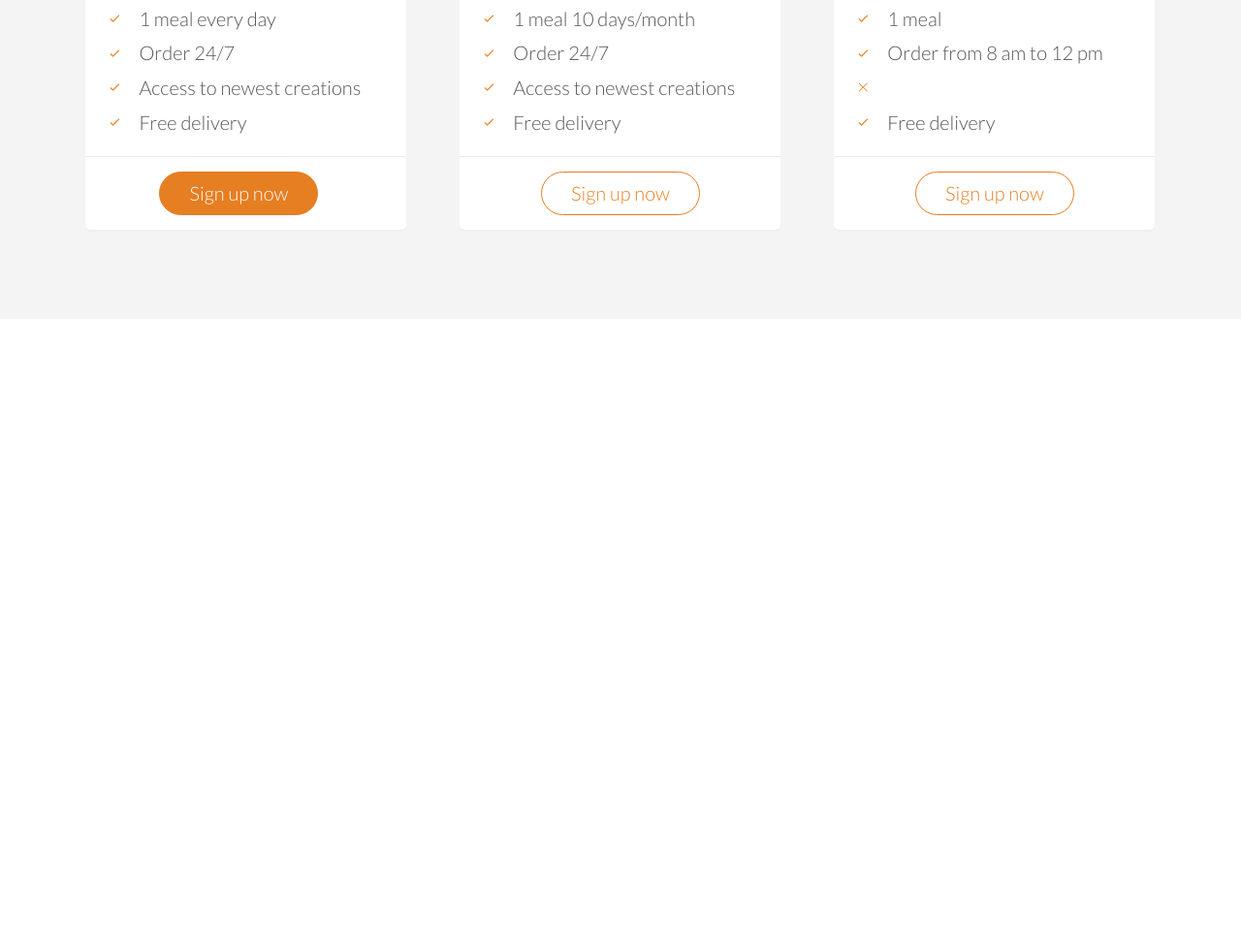
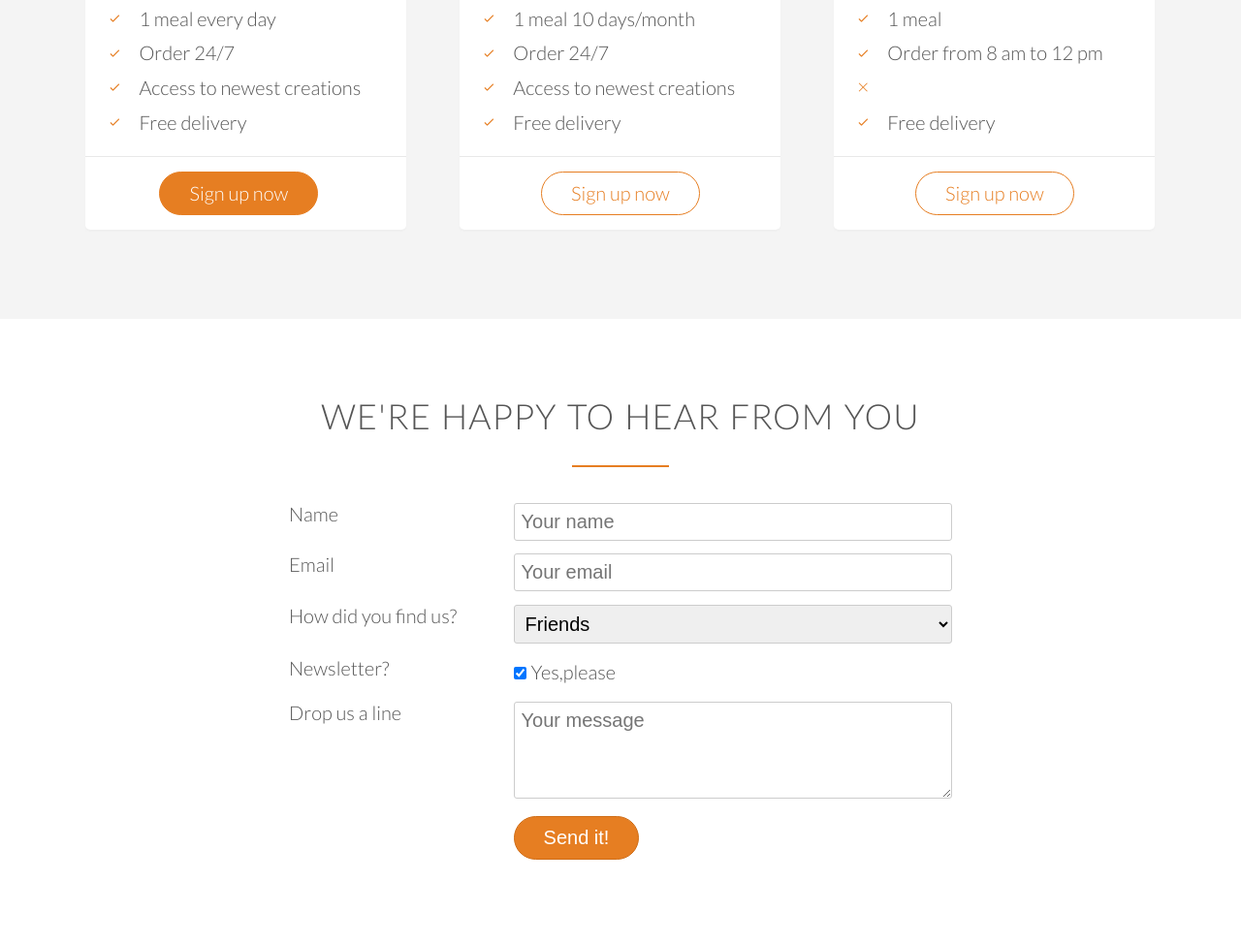
Before and after one commit to jfz94/omnifood, a plain HTML site: page index.html in a window 1280 px wide. Shown: the part 4307-5281 px from the top of the page at 97% size. Before the commit the page ends 4636 px from the top, so only its background shows below. Drawn offline with Linux system fonts and the light colour scheme; files whose address does not match are found by name.

Commit message:
form section

```diff
--- a/index.html
+++ b/index.html
@@ -303,5 +303,68 @@
                 </div>
             </div>
         </section>
+
+        <section class="section-form">
+            <div class="row">
+                <h2>We're happy to hear from you</h2>
+            </div>
+            <div class="row">
+                <form method="post" action="#" class="contact-form">
+                    <div class="row">
+                        <div class="col span-1-of-3">
+                            <label for="name">Name</label>
+                        </div>
+                        <div class="col span-2-of-3">
+                            <input type="text" name="name" id="name" placeholder="Your name" required>
+                        </div>
+                    </div>
+                     <div class="row">
+                        <div class="col span-1-of-3">
+                            <label for="email">Email</label>
+                        </div>
+                        <div class="col span-2-of-3">
+                            <input type="email" name="email" id="email" placeholder="Your email" required>
+                        </div>
+                    </div>
+                     <div class="row">
+                        <div class="col span-1-of-3">
+                            <label for="find-us">How did you find us?</label>
+                        </div>
+                        <div class="col span-2-of-3">
+                            <select name="find-us" id="find-us">
+                                <option value="friends" selected>Friends</option>
+                                <option value="search">Search engine</option>
+                                <option value="ad">Advertisement</option>
+                                <option value="other">Other</option>
+                            </select>
+                        </div>
+                    </div>
+                    <div class="row">
+                        <div class="col span-1-of-3">
+                            <label>Newsletter?</label>
+                        </div>
+                        <div class="col span-2-of-3">
+                            <input type="checkbox" name="news" id="news" checked>Yes,please
+                        </div>
+                    </div>
+                    <div class="row">
+                        <div class="col span-1-of-3">
+                            <label>Drop us a line</label>
+                        </div>
+                        <div class="col span-2-of-3">
+                            <textarea name="message" placeholder="Your message"></textarea>
+                        </div>
+                    </div>
+                    <div class="row">
+                        <div class="col span-1-of-3">
+                          <label>&nbsp</label>
+                        </div>
+                        <div class="col span-2-of-3">
+                            <input type="submit" value="Send it!" />
+                        </div>
+                    </div>
+                </form>
+            </div>
+        </section>
     </body>
 </html>
--- a/resources/css/style.css
+++ b/resources/css/style.css
@@ -136,7 +136,8 @@ a:active{
 
 /* ------------- BUTTONS ---------------- */
 .btn:link,
-.btn:visited{
+.btn:visited,
+input[type=submit]{
     display:inline-block;
     padding:10px 30px;
     font-weight:300;
@@ -146,7 +147,8 @@ a:active{
 }
 
 .btn-full:link,
-.btn-full:visited{
+.btn-full:visited,
+input[type=submit]{
     background-color:#e67e22;
     border:1px solid #e67e22;
     color: #fff;
@@ -160,12 +162,15 @@ a:active{
 }
 
 .btn:hover,
-.btn:active{
+.btn:active,
+input[type=submit]:hover,
+input[type=submit]:active{
     background-color: #cf6d17;
 }
 
 .btn-full:hover,
-.btn-full:active{
+.btn-full:active,
+input[type=submit]{
     border:1px solid #cf6d17;
 }
 
@@ -447,3 +452,33 @@ cite img{
 .plan-box ul li{
     padding: 5px 0;
 }
+
+/* ------------------------------------*/
+/* FORM */
+/* ------------------------------------*/
+
+.contact-form{
+    width:60%;
+    margin:0 auto; /* margin top and bottom 0 */
+}
+
+input[type=text],
+input[type=email],
+select,
+textarea{
+    width:100%;
+    padding:7px;
+    border-radius:3px;
+    border:1px solid #ccc;
+}
+
+textarea{
+    height:100px;
+}
+
+input[type=checkbox]{
+    margin: 10px 5px 10px 0;
+}
+*:focus{
+    outline:none;
+}
```
Also changed, not shown: 3 other files.
